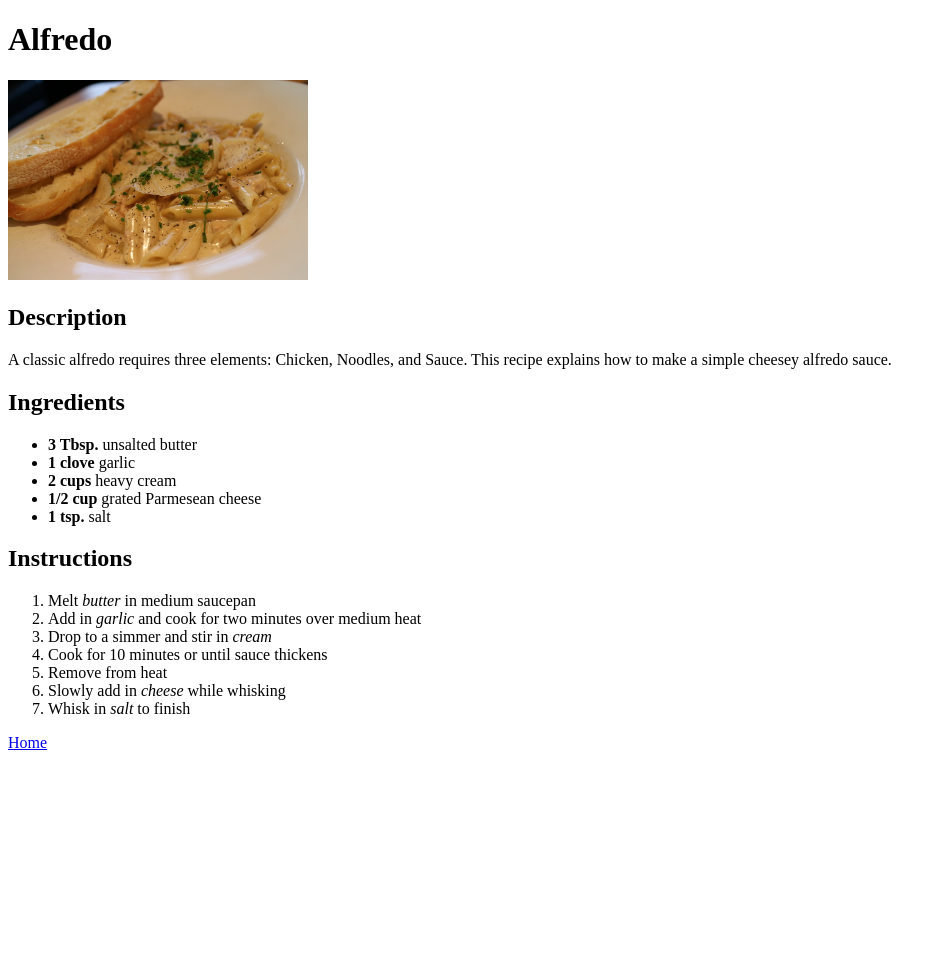
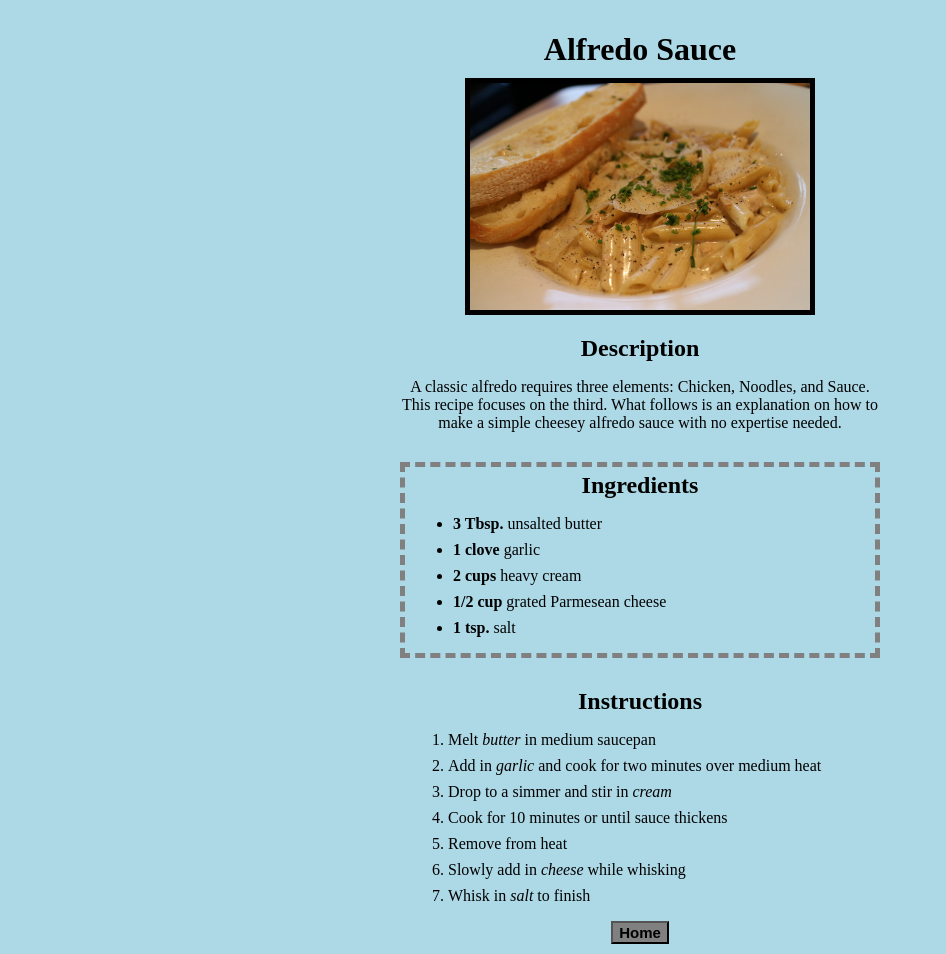
Before and after one commit to 10jake10/odin-recipes, a plain HTML site: page recipes/alfredo.html in a window 1280 px wide. Shown: the whole page, without its empty margins (0-946 px from the left). Before the commit the page ends 800 px from the top, so only its background shows below. Drawn offline with Linux system fonts and the light colour scheme.

Commit message:
Create alfredo-style.css to practive box model
List of stylistic changes made:
- Centered everything on page and restricted to 500px across
- Edited Description and Title
- Added border to image
- Added dottes border to Ingredients section to seperate areas
- Used a button object for the Home link
- Changed spacing between and around lists

```diff
--- a/recipes/alfredo.html
+++ b/recipes/alfredo.html
@@ -1,16 +1,27 @@
 <!DOCTYPE html>
 <html lang="en">
+
 <head>
-    <meta charset="UTF-8">
-    <meta name="viewport" content="width=device-width, initial-scale=1.0">
+  <meta charset="UTF-8" />
+  <meta name="viewport" content="width=device-width, initial-scale=1.0" />
   <title>Alfredo Recipe</title>
+  <link rel="stylesheet" href="../styles/alfredo-style.css" />
 </head>
+
 <body>
-    <h1>Alfredo</h1>
-    <img src="../img/alfredo.jpg" height=200 alt="Bowl of delicious chicken alfredo">
+  <div class="intro">
+    <h1>Alfredo Sauce</h1>
+    <img src="../img/alfredo.jpg" alt="Bowl of delicious chicken alfredo" />
+
     <h2>Description</h2>
-    <p>A classic alfredo requires three elements: Chicken, Noodles, and Sauce. This recipe explains how to make a simple cheesey alfredo sauce.</p>
+    <p class="description">
+      A classic alfredo requires three elements: Chicken, Noodles, and Sauce.
+      This recipe focuses on the third. What follows is an explanation on how to make a simple cheesey alfredo sauce
+      with no expertise needed.
+    </p>
+  </div>
 
+  <div class="ingredients">
     <h2>Ingredients</h2>
     <ul>
       <li><strong>3 Tbsp.</strong> unsalted butter</li>
@@ -19,6 +30,7 @@
       <li><strong>1/2 cup</strong> grated Parmesean cheese</li>
       <li><strong>1 tsp.</strong> salt</li>
     </ul>
+  </div>
 
   <h2>Instructions</h2>
   <ol>
@@ -31,8 +43,9 @@
     <li>Whisk in <em>salt</em> to finish</li>
   </ol>
 
+  <div class="home-button">
+    <a href="../index.html"><button><strong>Home<strong></button></a>
+  </div>
+</body>
 
-    <p><a href="../index.html">Home</a></p>
-
-</body>
 </html>
--- /dev/null
+++ b/styles/alfredo-style.css
@@ -0,0 +1,52 @@
+* {
+  background-color: lightblue;
+  box-sizing: border-box;
+  /* border: 1px solid red; */
+}
+
+body {
+  width: 500px;
+  padding: 10px;
+  margin: 0 auto;
+}
+
+h1 {
+  text-align: center;
+  margin-bottom: 10px;
+}
+
+h2 {
+  text-align: center;
+  margin: 5px auto;
+}
+
+img {
+  border: solid black 5px;
+  width: 350px;
+  margin: 0 auto 20px;
+  display: block;
+}
+
+.description {
+  text-align: center;
+}
+
+.ingredients {
+  border: dashed 5px gray;
+  padding: 0;
+  margin: 30px auto;
+}
+
+li {
+  margin: 8px;
+}
+
+button,
+button strong {
+  background-color: gray;
+  font-size: 15px;
+}
+
+.home-button {
+  text-align: center;
+}
```
Lines whose indentation alone changed are shown as unchanged.
